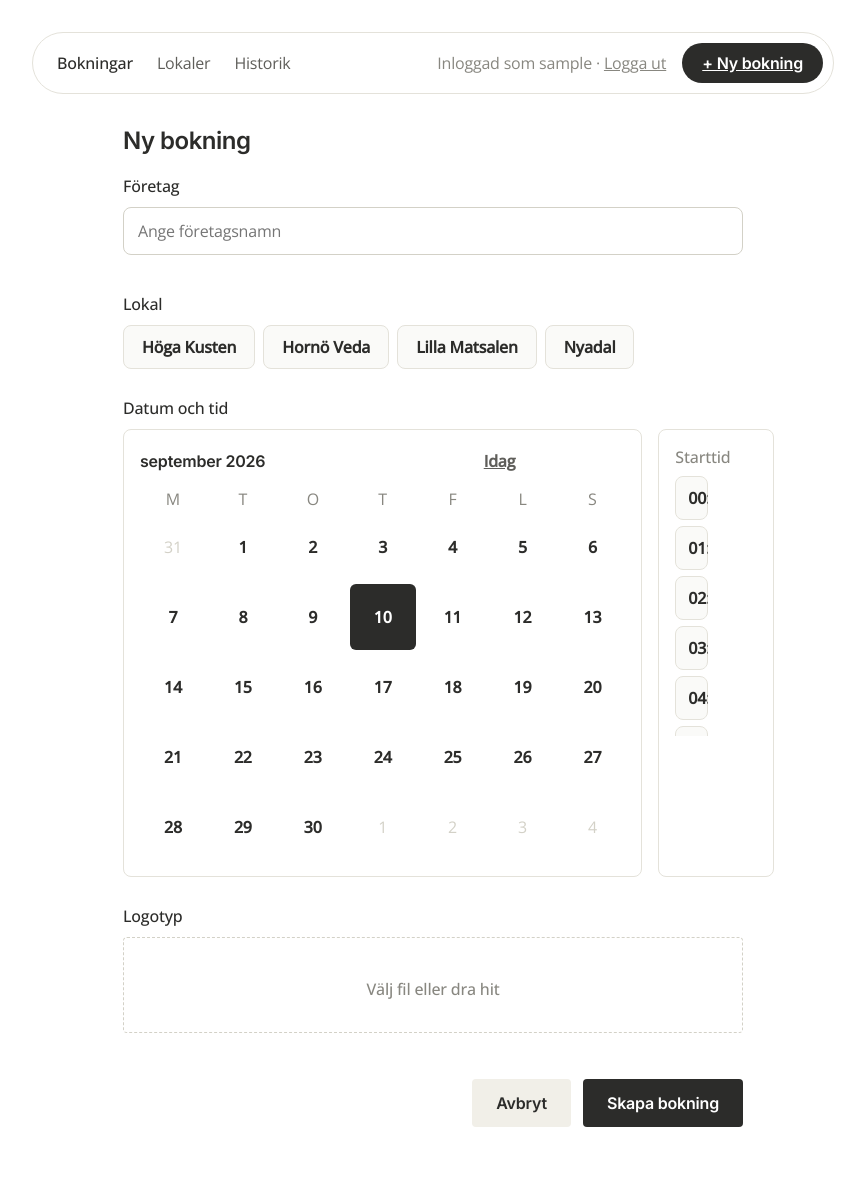
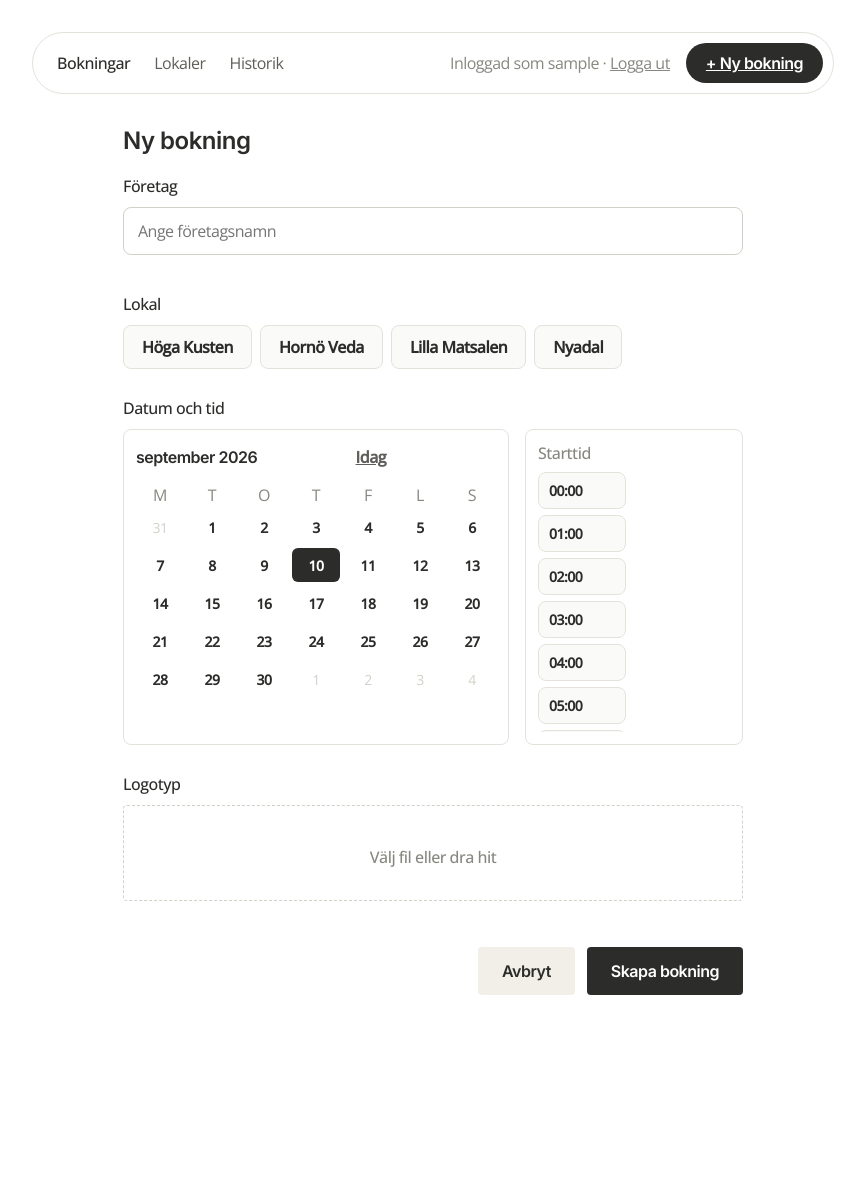
Before and after one commit to TexasForslund/hhk-skylt, a PHP site: page /booking_form.php in a window 1280 px wide. Shown: the whole page, without its empty margins (207-1072 px from the left). After the commit the page ends 995 px from the top, so only its background shows below. Run offline with PHP 8.4, Linux system fonts and the light colour scheme; the visitor is signed in with stand-in values (Sample User, id 1); data comes from the database, SQL or seed files in the repository; data that the repository does not hold is empty; a stand-in replaces the project's code that opens the database connection; some libraries are stand-ins or nearby versions.

Commit message:
Fix calendar and time picker sizing

```diff
--- a/admin/style.css
+++ b/admin/style.css
@@ -42,7 +42,7 @@ body {
     margin: 0;
     font-family: var(--font-body);
     font-size: 16px;
-    letter-spacing: -0.2px;
+    letter-spacing: -0.5px;
     color: var(--color-body);
     background: #FFFFFF;
 }
@@ -56,14 +56,14 @@ h1, h2, h3 {
 
 p {
     line-height: 1.5;
-    letter-spacing: -0.2px;
+    letter-spacing: -0.5px;
 }
 
 label {
     font-family: var(--font-body);
     font-weight: 500;
     color: var(--color-heading);
-    letter-spacing: -0.2px;
+    letter-spacing: -0.5px;
     display: block;
     margin-bottom: 6px;
 }
@@ -75,7 +75,7 @@ input[type="file"],
 select {
     font-family: var(--font-body);
     font-size: 16px;
-    letter-spacing: -0.2px;
+    letter-spacing: -0.5px;
     color: var(--color-heading);
     background: #FFFFFF;
     border: 1px solid var(--color-input-border);
@@ -95,7 +95,7 @@ button,
     font-family: var(--font-heading);
     font-weight: 600;
     font-size: 16px;
-    letter-spacing: -0.2px;
+    letter-spacing: -0.5px;
     background: var(--color-button-bg);
     color: var(--color-button-text);
     border: none;
@@ -270,7 +270,7 @@ button:hover,
 .admin-nav-link {
     font-family: var(--font-body);
     font-size: 16px;
-    letter-spacing: -0.2px;
+    letter-spacing: -0.5px;
     color: var(--color-body);
     text-decoration: none;
 }
@@ -293,7 +293,7 @@ button:hover,
 
 .admin-nav-user {
     font-size: 16px;
-    letter-spacing: -0.2px;
+    letter-spacing: -0.5px;
     color: var(--color-help);
 }
 
@@ -303,7 +303,7 @@ button:hover,
 
 .admin-nav-new {
     font-size: 16px;
-    letter-spacing: -0.2px;
+    letter-spacing: -0.5px;
     padding: 10px 20px;
 }
 
@@ -498,7 +498,7 @@ button:hover,
 
 .field-hint {
     font-size: 16px;
-    letter-spacing: -0.2px;
+    letter-spacing: -0.5px;
     color: var(--color-help);
     margin: 0;
 }
@@ -527,7 +527,7 @@ button:hover,
     padding: 10px 18px;
     font-family: var(--font-body);
     font-size: 16px;
-    letter-spacing: -0.2px;
+    letter-spacing: -0.5px;
     cursor: pointer;
 }
 
@@ -545,14 +545,14 @@ button:hover,
 
 .datetime-grid {
     display: grid;
-    grid-template-columns: 1fr 1fr;
+    grid-template-columns: 1.4fr 1fr;
     gap: 16px;
 }
 
 .datetime-box {
     border: 1px solid var(--color-border-card);
     border-radius: 8px;
-    padding: 16px;
+    padding: 12px;
 }
 
 .calendar-header {
@@ -566,7 +566,7 @@ button:hover,
     font-family: var(--font-heading);
     font-weight: 600;
     font-size: 16px;
-    letter-spacing: -0.2px;
+    letter-spacing: -0.5px;
     color: var(--color-heading);
 }
 
@@ -582,7 +582,7 @@ button:hover,
     color: var(--color-body);
     font-family: var(--font-body);
     font-size: 16px;
-    letter-spacing: -0.2px;
+    letter-spacing: -0.5px;
     text-decoration: underline;
     cursor: pointer;
     padding: 4px 6px;
@@ -619,7 +619,7 @@ button:hover,
 .cal-weekday {
     text-align: center;
     font-size: 16px;
-    letter-spacing: -0.2px;
+    letter-spacing: -0.5px;
     color: var(--color-help);
 }
 
@@ -627,13 +627,15 @@ button:hover,
     display: flex;
     align-items: center;
     justify-content: center;
-    aspect-ratio: 1;
+    width: 34px;
+    height: 34px;
+    margin: 0 auto;
     background: none;
     border: none;
     border-radius: 6px;
     font-family: var(--font-body);
-    font-size: 16px;
-    letter-spacing: -0.2px;
+    font-size: 14px;
+    letter-spacing: -0.5px;
     color: var(--color-heading);
     cursor: pointer;
 }
@@ -675,18 +677,23 @@ button:hover,
     flex-direction: column;
     gap: 6px;
     max-height: 260px;
+    overflow-x: hidden;
     overflow-y: auto;
 }
 
 .time-option {
+    display: block;
+    width: 100%;
+    box-sizing: border-box;
     text-align: left;
+    white-space: nowrap;
     background: var(--color-bg-card);
     border: 1px solid var(--color-border-card);
     border-radius: 8px;
-    padding: 10px 12px;
+    padding: 8px 10px;
     font-family: var(--font-body);
-    font-size: 16px;
-    letter-spacing: -0.2px;
+    font-size: 14px;
+    letter-spacing: -0.5px;
     color: var(--color-heading);
     cursor: pointer;
 }
@@ -763,7 +772,7 @@ button:hover,
     font-family: var(--font-heading);
     font-weight: 600;
     font-size: 16px;
-    letter-spacing: -0.2px;
+    letter-spacing: -0.5px;
     text-decoration: none;
     cursor: pointer;
 }
```
Also changed, not shown: other parts of admin/style.css (+14 -15 lines).
